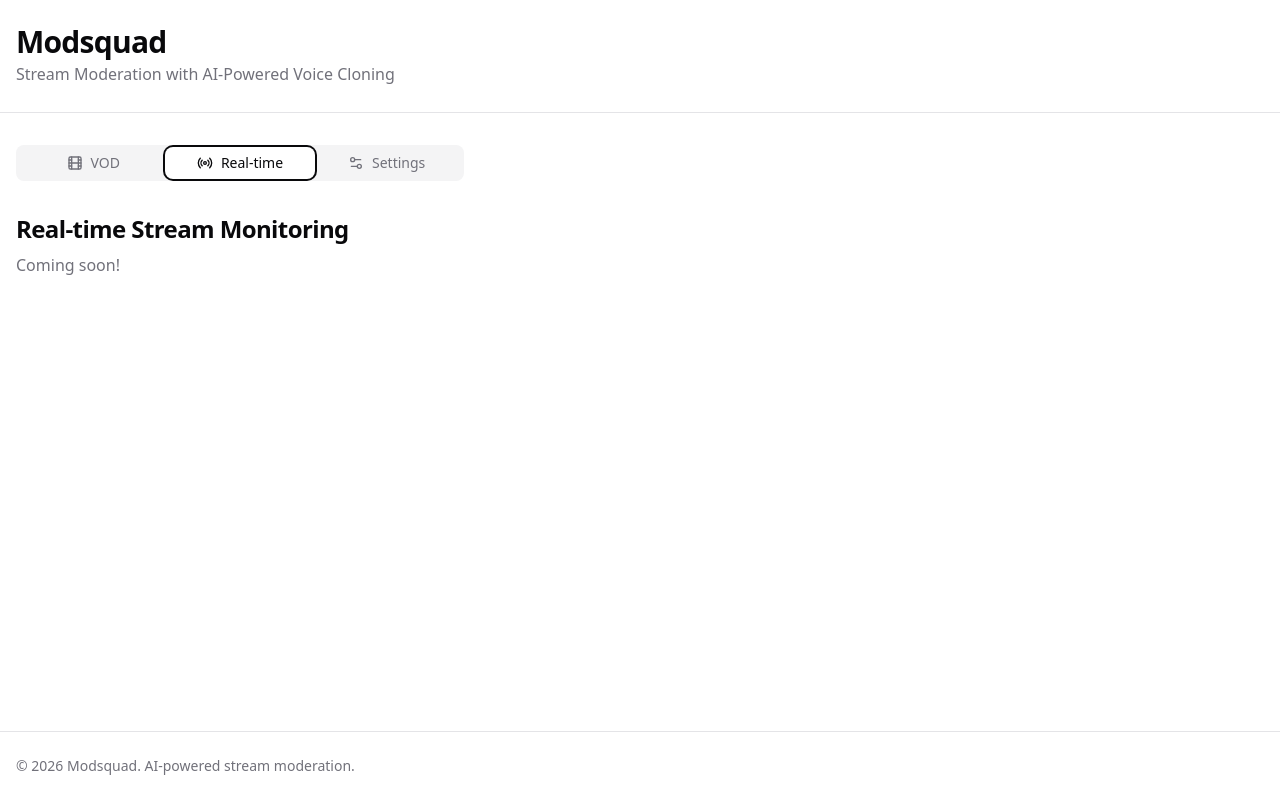
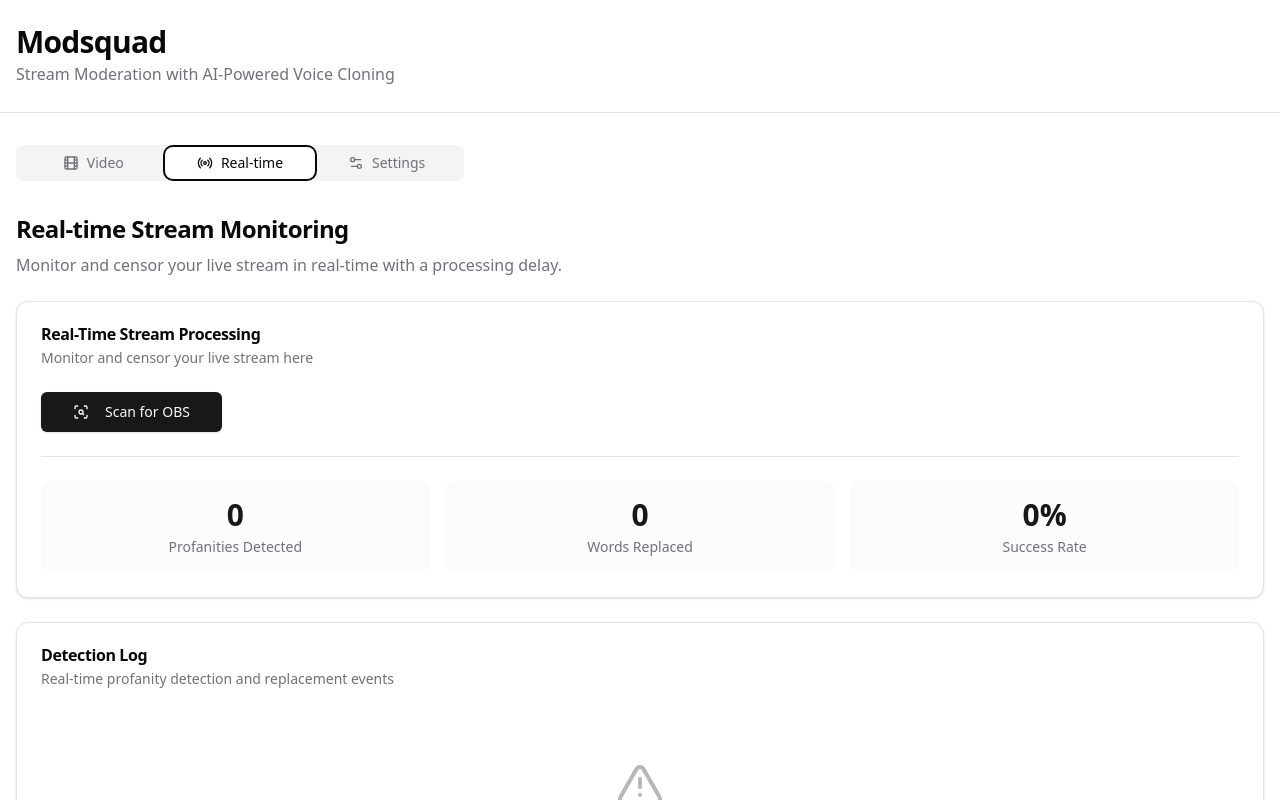
Before and after one commit to kumathy/Modsquad, a React (Vite) app in the folder frontend/: page / in a window 1280 px wide. Both pictures are taken after a click on the tab "Real-time". Shown: the top 800 px of the page. Built offline with nearby package versions, Linux system fonts and the light colour scheme.

Commit message:
Add real-time UI and misc changes

```diff
--- a/frontend/src/App.jsx
+++ b/frontend/src/App.jsx
@@ -5,9 +5,10 @@ import { Button } from "@/components/ui/button";
 import { Card } from "@/components/ui/card";
 
 import VideoProcessor from "@/components/video/VideoProcessor";
+import StreamProcessor from "@/components/stream/StreamProcessor";
+import Settings from "@/components/settings/Settings";
 
 import { Film, Radio, Settings2 } from "lucide-react";
-import Settings from "./components/video/Settings";
 
 export default function App() {
   return (
@@ -28,7 +29,7 @@ export default function App() {
           <TabsList className="grid w-full max-w-md grid-cols-3">
             <TabsTrigger value="vod" className="gap-2">
               <Film className="w-4 h-4" />
-              VOD
+              Video
             </TabsTrigger>
             <TabsTrigger value="real-time" className="gap-2">
               <Radio className="w-4 h-4" />
@@ -44,7 +45,7 @@ export default function App() {
             <TabsContent value="vod" className="space-y-6">
               <div>
                 <h2 className="text-2xl font-semibold tracking-tight mb-2">
-                  VOD Processing
+                  Video Processing
                 </h2>
                 <p className="text-muted-foreground">
                   Upload your videos/recorded streams to receive a censored
@@ -54,21 +55,28 @@ export default function App() {
               <VideoProcessor />
             </TabsContent>
 
-            <TabsContent value="real-time">
+            <TabsContent value="real-time" className="space-y-6">
               <div>
                 <h2 className="text-2xl font-semibold tracking-tight mb-2">
                   Real-time Stream Monitoring
                 </h2>
-                <p className="text-muted-foreground">Coming soon!</p>
+                <p className="text-muted-foreground">
+                  Monitor and censor your live stream in real-time with a
+                  processing delay.
+                </p>
               </div>
+              <StreamProcessor />
             </TabsContent>
 
-            <TabsContent value="settings">
+            <TabsContent value="settings" className="space-y-6">
               <div>
                 <h2 className="text-2xl font-semibold tracking-tight mb-2">
                   Settings
                 </h2>
-                <p className="text-muted-foreground">Adjust moderation settings here, such as words to filter and sensitivity.</p>
+                <p className="text-muted-foreground">
+                  Adjust moderation settings here, such as words to filter and
+                  sensitivity.
+                </p>
               </div>
               <Settings />
             </TabsContent>
--- /dev/null
+++ b/frontend/src/components/stream/StreamProcessor.jsx
@@ -0,0 +1,169 @@
+import { useState, useEffect, useRef } from "react";
+
+import {
+  Card,
+  CardContent,
+  CardDescription,
+  CardHeader,
+  CardTitle,
+} from "@/components/ui/card";
+import { Button } from "@/components/ui/button";
+import { Badge } from "@/components/ui/badge";
+import { Separator } from "@/components/ui/separator";
+import {
+  ScanSearch,
+  Square,
+  AlertTriangle,
+  Volume2,
+  Activity,
+} from "lucide-react";
+
+export default function StreamProcessor() {
+  const [isStreaming, setIsStreaming] = useState(false);
+  const [stats, setStats] = useState({
+    profanitiesDetected: 0,
+    wordsReplaced: 0,
+    streamDuration: 0,
+  });
+
+  function toggleStreaming() {
+    if (!isStreaming) {
+      setStats({
+        profanitiesDetected: 0,
+        wordsReplaced: 0,
+        streamDuration: 0,
+      });
+    }
+    setIsStreaming(!isStreaming);
+  }
+
+  const intervalRef = useRef(null);
+
+  useEffect(() => {
+    if (isStreaming) {
+      intervalRef.current = setInterval(() => {
+        setStats((prev) => ({
+          ...prev,
+          streamDuration: prev.streamDuration + 1,
+        }));
+      }, 1000);
+    }
+
+    return () => clearInterval(intervalRef.current);
+  }, [isStreaming]);
+
+  function formatDuration(seconds) {
+    const hours = Math.floor(seconds / 3600);
+    const minutes = Math.floor((seconds % 3600) / 60);
+    const secs = seconds % 60;
+    return `${hours.toString().padStart(2, "0")}:${minutes
+      .toString()
+      .padStart(2, "0")}:${secs.toString().padStart(2, "0")}`;
+  }
+
+  return (
+    <div className="space-y-6">
+      <Card>
+        <CardHeader>
+          <CardTitle>Real-Time Stream Processing</CardTitle>
+          <CardDescription>
+            Monitor and censor your live stream here
+          </CardDescription>
+        </CardHeader>
+        <CardContent className="space-y-6">
+          <div className=" flex items-center justify-between">
+            <div className="flex items-center gap-4">
+              <Button
+                size="lg"
+                variant={isStreaming ? "destructive" : "default"}
+                onClick={toggleStreaming}
+                className="min-w-[140px]"
+              >
+                {isStreaming ? (
+                  <>
+                    <Square className="w-5 h-5 mr-2" />
+                    Stop Stream
+                  </>
+                ) : (
+                  <>
+                    <ScanSearch className="w-5 h-5 mr-2" />
+                    Scan for OBS
+                  </>
+                )}
+              </Button>
+
+              {isStreaming && (
+                <Badge
+                  variant="destructive"
+                  className="gap-2 px-3 py-1.5 text-sm animate-pulse"
+                >
+                  <Activity className="w-4 h-4" />
+                  LIVE
+                </Badge>
+              )}
+            </div>
+
+            {isStreaming && (
+              <div className="text-right">
+                <p className="text-sm text-muted-foreground">Stream Duration</p>
+                <p className="text-2xl font-mono font-semibold">
+                  {formatDuration(stats.streamDuration)}
+                </p>
+              </div>
+            )}
+          </div>
+
+          <Separator />
+
+          {/* Stats */}
+          <div className="grid grid-cols-3 gap-4">
+            <div className="text-center p-4 rounded-lg bg-muted/30">
+              <p className="text-3xl font-bold text-primary">
+                {stats.profanitiesDetected}
+              </p>
+              <p className="text-sm text-muted-foreground mt-1">
+                Profanities Detected
+              </p>
+            </div>
+            <div className="text-center p-4 rounded-lg bg-muted/30">
+              <p className="text-3xl font-bold text-primary">
+                {stats.wordsReplaced}
+              </p>
+              <p className="text-sm text-muted-foreground mt-1">
+                Words Replaced
+              </p>
+            </div>
+            <div className="text-center p-4 rounded-lg bg-muted/30">
+              <p className="text-3xl font-bold text-primary">
+                {stats.profanitiesDetected > 0
+                  ? (
+                      (stats.wordsReplaced / stats.profanitiesDetected) *
+                      100
+                    ).toFixed(0)
+                  : 0}
+                %
+              </p>
+              <p className="text-sm text-muted-foreground mt-1">Success Rate</p>
+            </div>
+          </div>
+        </CardContent>
+      </Card>
+
+      {/* Detection Log */}
+      <Card>
+        <CardHeader>
+          <CardTitle>Detection Log</CardTitle>
+          <CardDescription>
+            Real-time profanity detection and replacement events
+          </CardDescription>
+        </CardHeader>
+        <CardContent>
+          <div className="text-center py-12 text-muted-foreground">
+            <AlertTriangle className="w-12 h-12 mx-auto mb-4 opacity-50" />
+            <p>No events yet. Start streaming to see detection events.</p>
+          </div>
+        </CardContent>
+      </Card>
+    </div>
+  );
+}
--- a/frontend/src/components/video/VideoProcessor.jsx
+++ b/frontend/src/components/video/VideoProcessor.jsx
@@ -5,30 +5,30 @@ import ProcessedVideoCard from "@/components/video/ProcessedVideoCard";
 
 export default function VideoProcessor() {
   const [processedVideos, setProcessedVideos] = useState([
-    {
-      name: "test_video_1.mp4",
-      status: "completed",
-      profanitiesDetected: 8,
-      wordsReplaced: 8,
-      uploadedAt: new Date("2026-02-08T10:30:00"),
-      progress: 100,
-    },
-    {
-      name: "stream_2025_02_05.mp4",
-      status: "processing",
-      profanitiesDetected: 3,
-      wordsReplaced: 0,
-      uploadedAt: new Date("2026-02-05T11:45:00"),
-      progress: 65,
-    },
-    {
-      name: "epic_minecraft_parkour_montage.mp4",
-      status: "failed",
-      profanitiesDetected: 0,
-      wordsReplaced: 0,
-      uploadedAt: new Date("2026-02-03T12:00:00"),
-      progress: 0,
-    },
+    // {
+    //   name: "test_video_1.mp4",
+    //   status: "completed",
+    //   profanitiesDetected: 8,
+    //   wordsReplaced: 8,
+    //   uploadedAt: new Date("2026-02-08T10:30:00"),
+    //   progress: 100,
+    // },
+    // {
+    //   name: "stream_2025_02_05.mp4",
+    //   status: "processing",
+    //   profanitiesDetected: 3,
+    //   wordsReplaced: 0,
+    //   uploadedAt: new Date("2026-02-05T11:45:00"),
+    //   progress: 65,
+    // },
+    // {
+    //   name: "epic_minecraft_parkour_montage.mp4",
+    //   status: "failed",
+    //   profanitiesDetected: 0,
+    //   wordsReplaced: 0,
+    //   uploadedAt: new Date("2026-02-03T12:00:00"),
+    //   progress: 0,
+    // },
   ]);
 
   function handleUploadStart(file) {
```
Also changed, not shown: frontend/src/components/settings/Settings.jsx (renamed from frontend/src/components/video/Settings.jsx), 2 other files (tests, documents, lock files or other folders).
